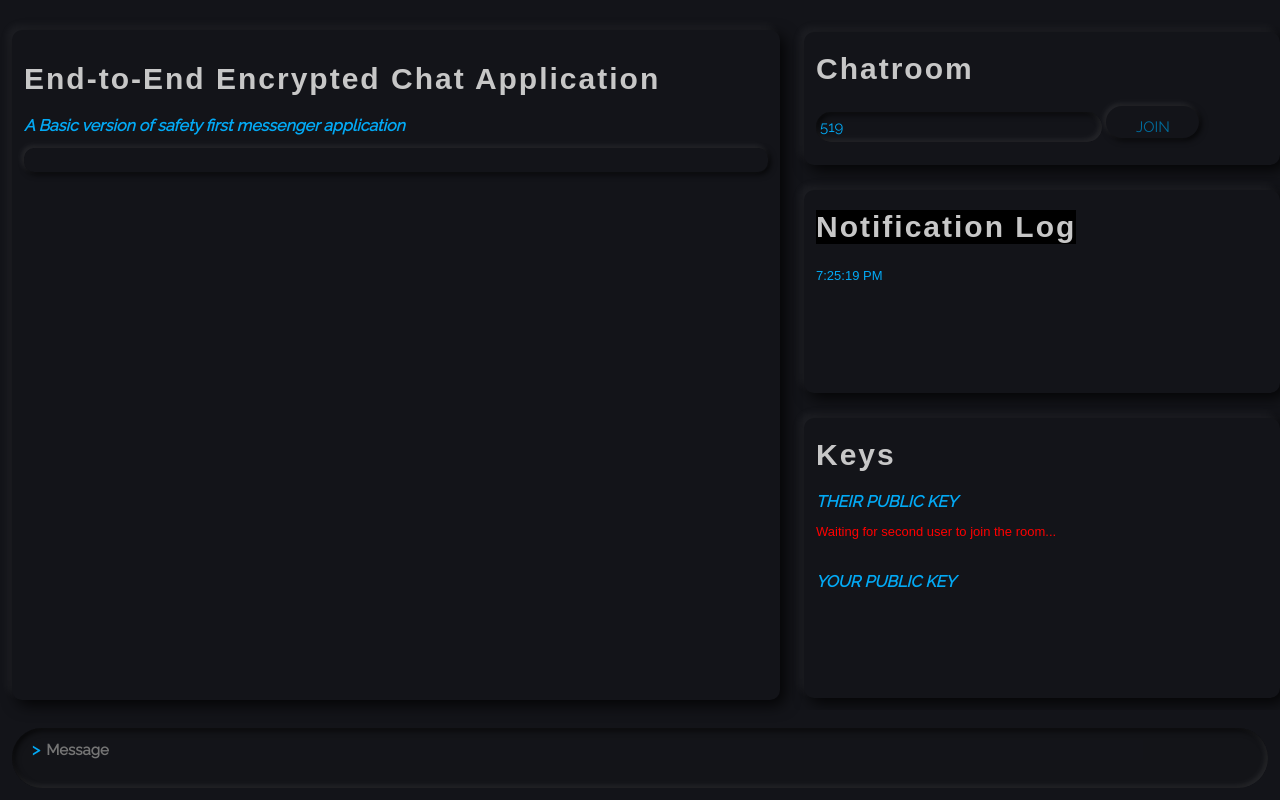
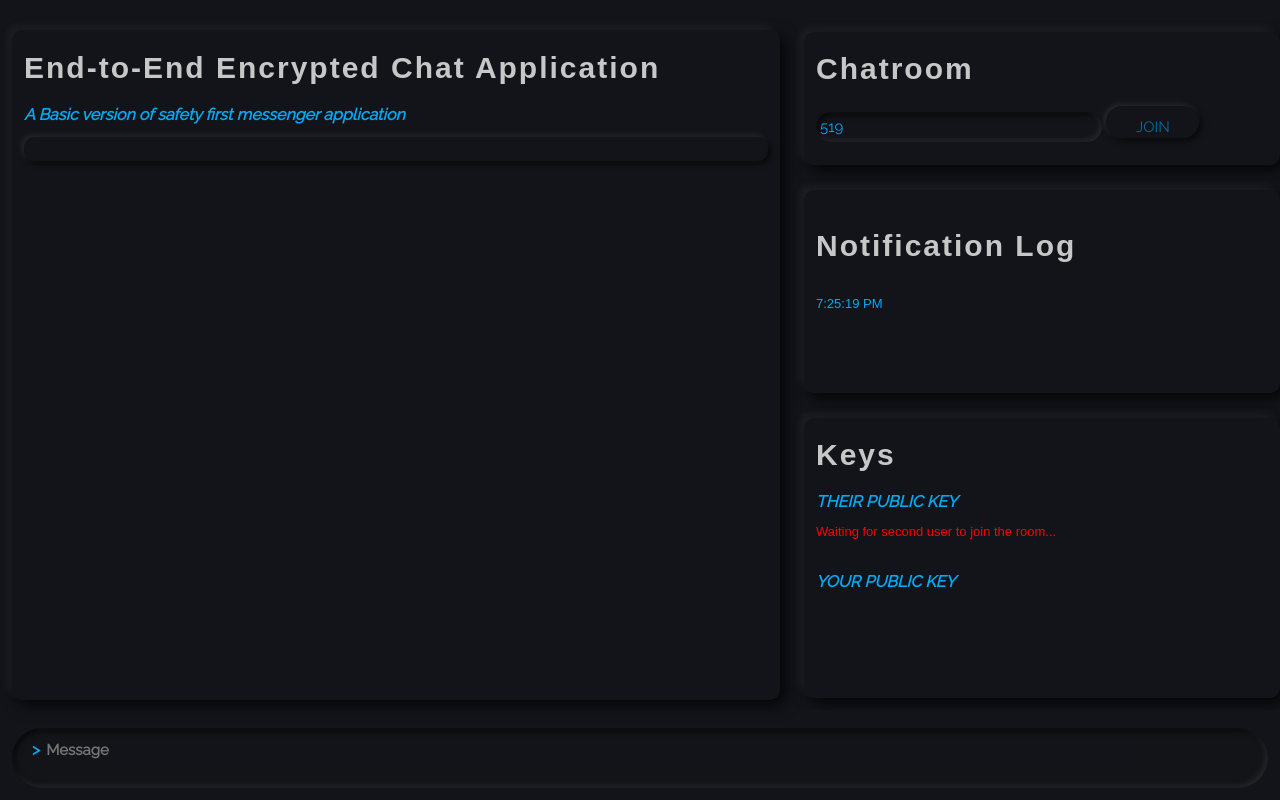
Before and after one commit to ipsitagoel/E2EE-ChatApp, a website: page public/index.html in a window 1280 px wide. Drawn offline with nearby package versions, Linux system fonts and the light colour scheme.

Commit message:
Styling changes

```diff
--- a/public/styles.css
+++ b/public/styles.css
@@ -132,6 +132,10 @@ p {
   font-family: 'Montserrat', sans-serif;
   font-weight: 300;
 }
+.title-header
+{
+  margin-top: -1.5%;
+}
 
 /* Info Panel */
 .info-container {
@@ -157,8 +161,10 @@ p {
 #notif-log-header
 {
   position: sticky;
-  top: 4%;
-  background-color:#000;
+  top: 0;
+  padding-top: 4%;
+  padding-bottom: 2%;
+  background-color:#131419;
   z-index: 100;
   align-self: flex-start;
 }
```
